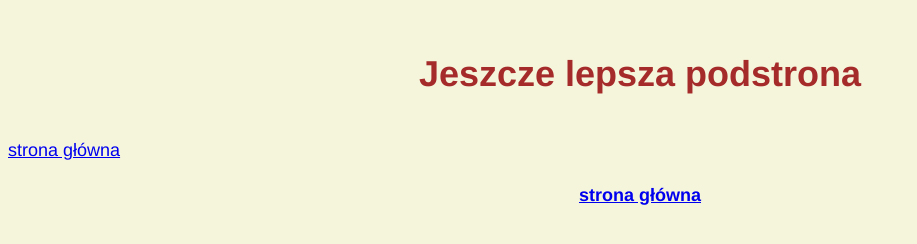
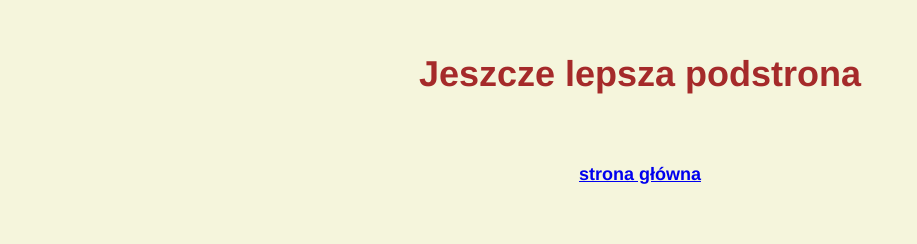
Before and after one commit to krzysiuuuuu/test-test, a plain HTML site: page podstrona.html in a window 1280 px wide. Shown: the whole page, without its empty margins (0-917 px from the left). Drawn offline with Linux system fonts and the light colour scheme.

Commit message:
naprawienie podstrony

```diff
--- a/podstrona.html
+++ b/podstrona.html
@@ -9,7 +9,7 @@
     <br>
     <h1><center>Jeszcze lepsza podstrona</center></h1>
     <br>
-    <a href="index.html">strona główna</a>
+
     <h4><center><a href="index.html">strona główna</a></center></h4>
 
 </body>
```
